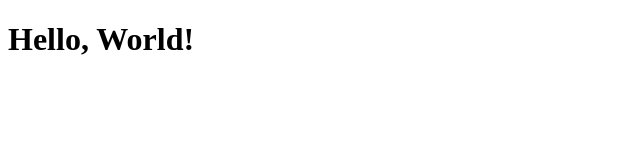
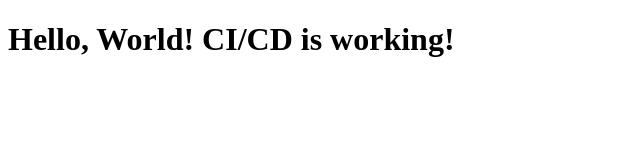
Before and after one commit to Nikhil4498/my-html-project, a plain HTML site: page index.html in a window 1280 px wide. Shown: the whole page, without its empty margins (0-640 px from the left). Drawn offline with Linux system fonts and the light colour scheme.

Commit message:
Updated index.html

```diff
--- a/index.html
+++ b/index.html
@@ -4,6 +4,6 @@
     <title>My HTML Project</title>
 </head>
 <body>
-    <h1>Hello, World!</h1>
+    <h1>Hello, World! CI/CD is working!</h1>
 </body>
 </html>
```
